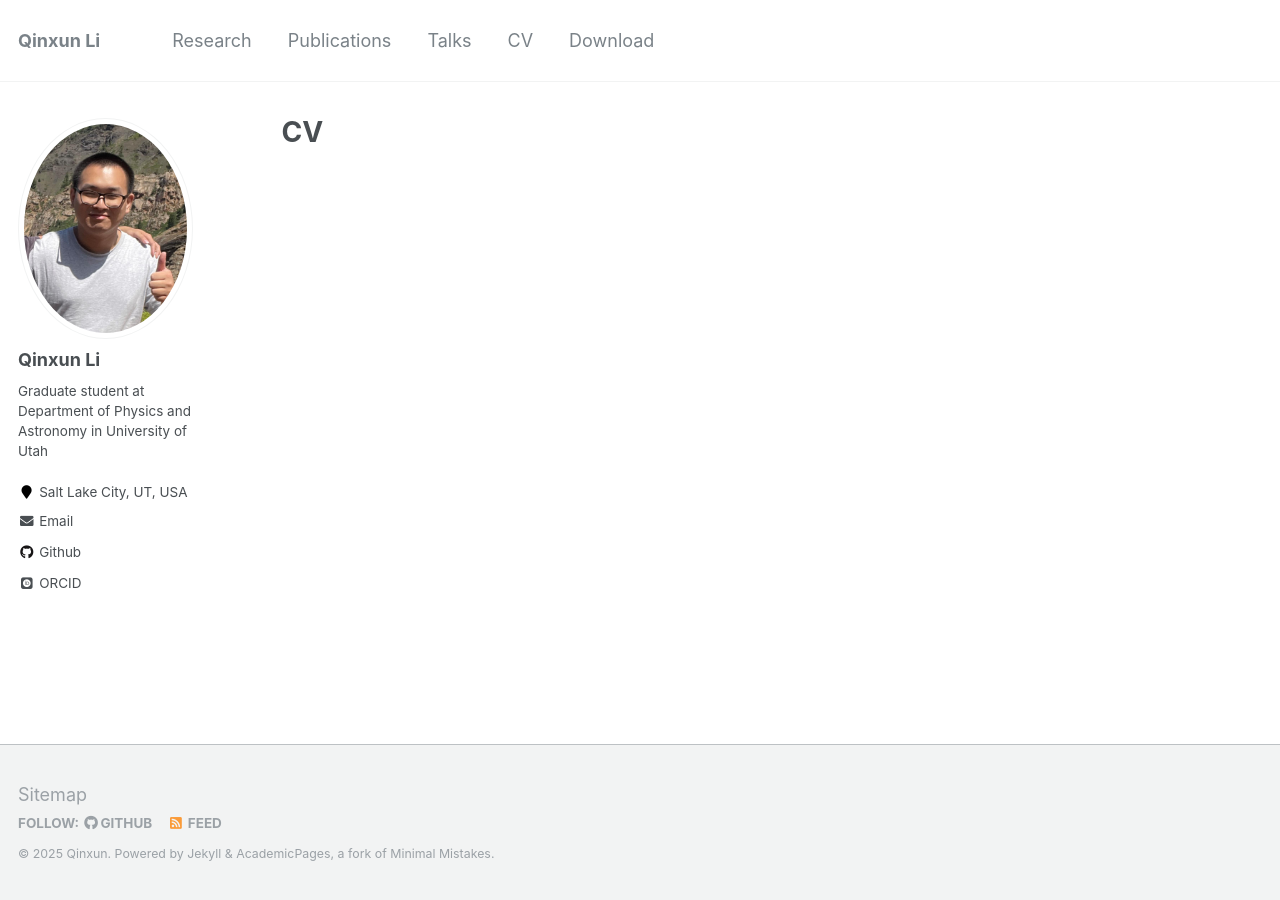
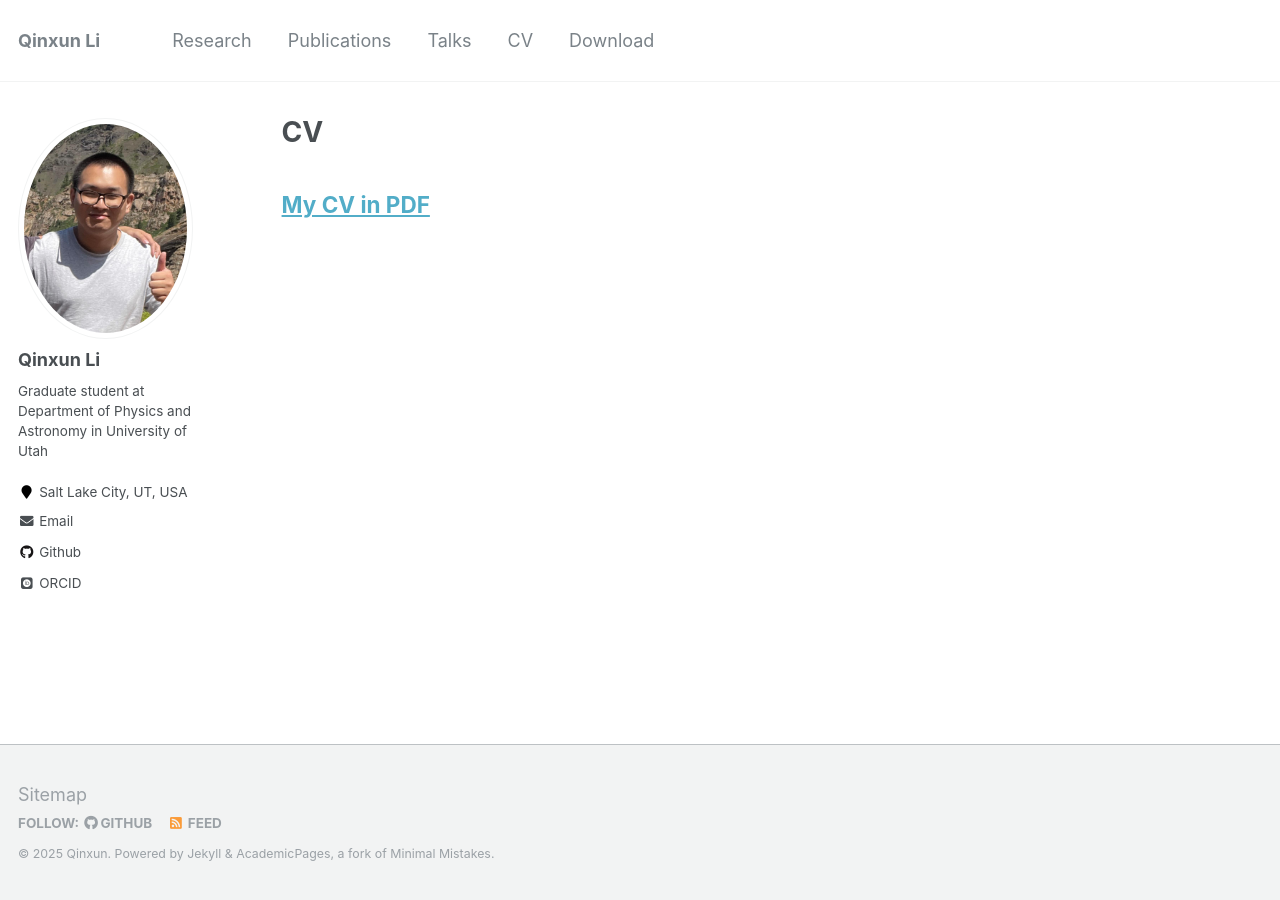
Before and after one commit to qxli2333/qxli2333.github.io, a Jekyll site: the page built from _pages/cv.md, in a window 1280 px wide. Built offline with Jekyll 4.4.1, drawn with Linux system fonts in a browser that asks for light colours; some web fonts are replaced.

Commit message:
modified:   _pages/cv.md 	new file:   files/CV.pdf

```diff
--- a/_pages/cv.md
+++ b/_pages/cv.md
@@ -8,6 +8,8 @@ redirect_from:
 ---
 
 {% include base_path %}
+
+## [My CV in PDF](https://qxli2333.github.io/files/CV.pdf)
 
 <!-- Education
 ======
```
Also changed, not shown: 1 other file.
